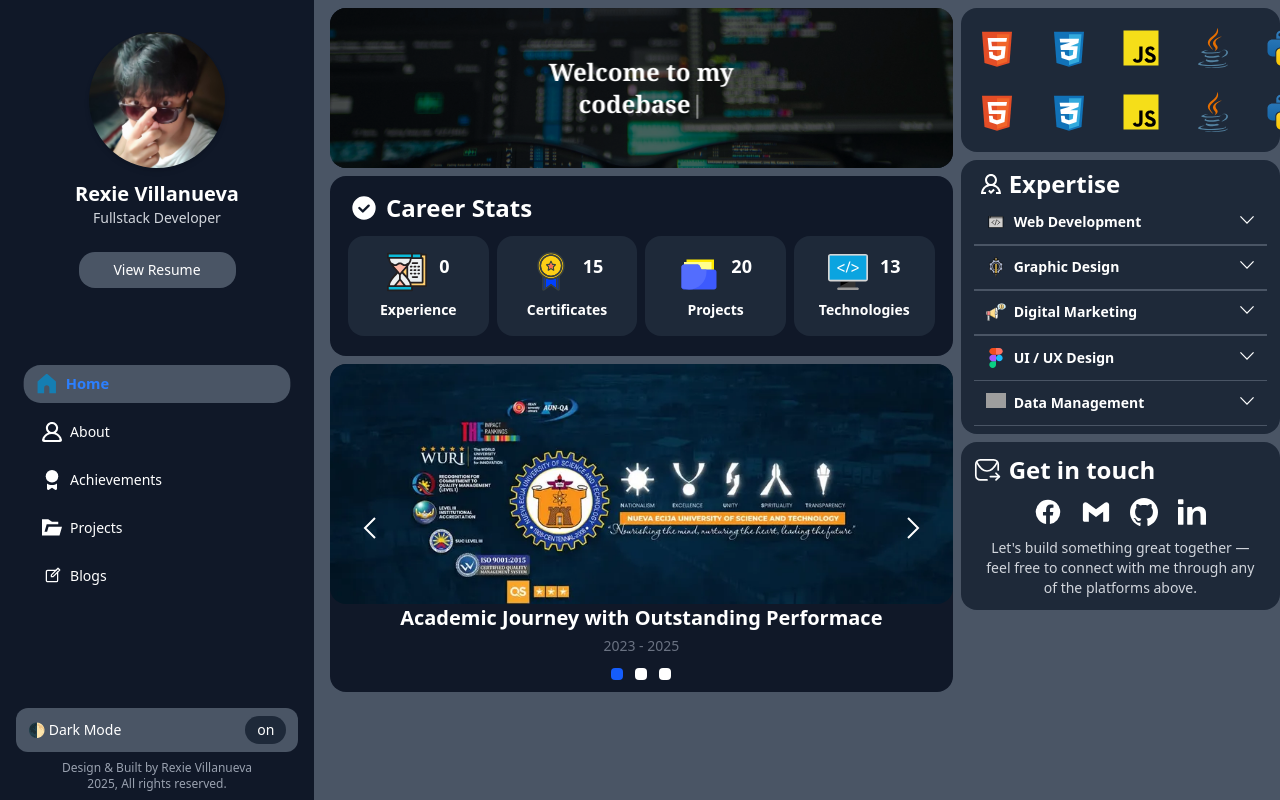
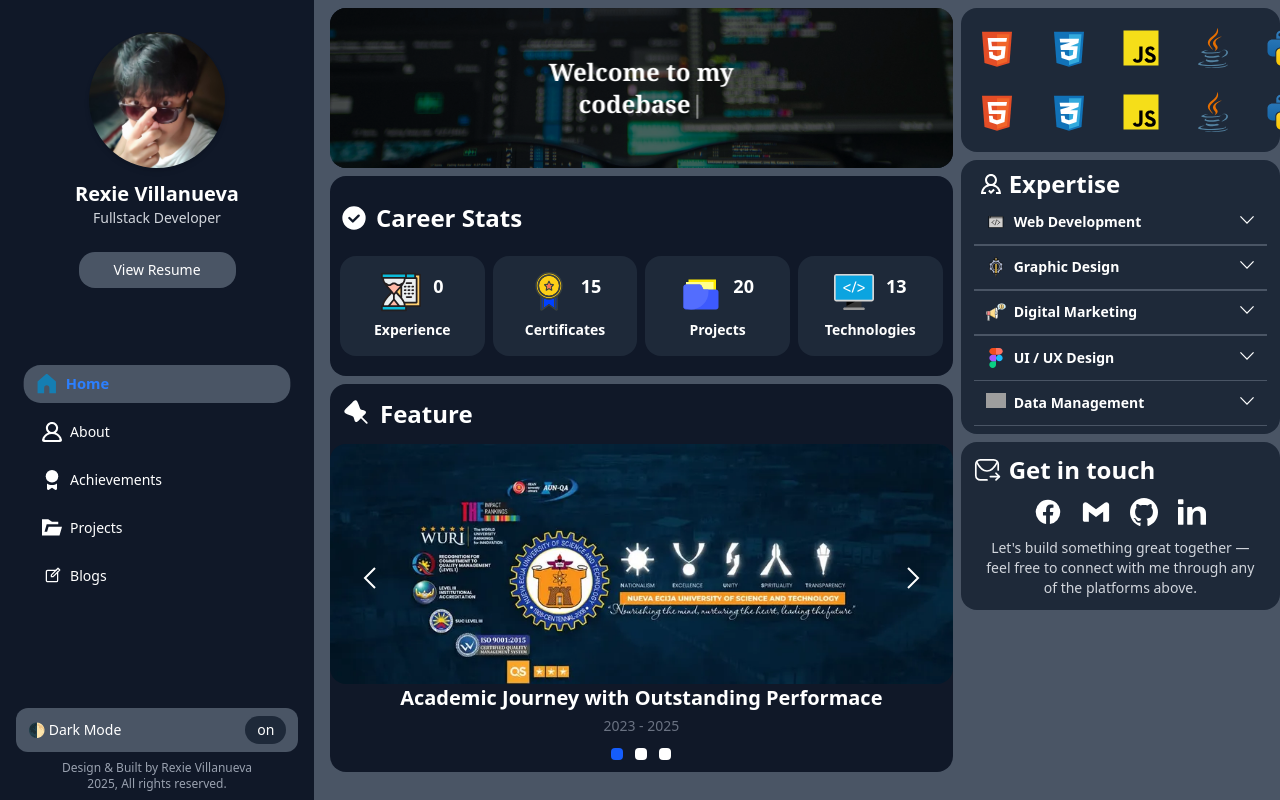
Before and after one commit to Xer0503/Portfolio-vue, a Vue app: page / in a window 1280 px wide. Built offline with nearby package versions, Linux system fonts and the light colour scheme; grey boxes are pictures that could not be loaded.

Commit message:
fix: update layout and styling in Career and Feauture components for improved user experience

```diff
--- a/src/components/ui/Career.vue
+++ b/src/components/ui/Career.vue
@@ -38,17 +38,17 @@ const icon = careerStat.reduce((map, item) => {
 
 <template>
     <!--Card-->
-    <section class="px-2 py-3 relative">
+    <section class="py-3 relative">
         <!--Card Head-->
-        <div class="my-3 md:my-1 px-3 flex space-x-2">
-            <span class="flex items-center">
+        <div class="py-2.5 md:my-1 px-2.5 flex space-x-2">
+            <span class="flex">
               <img src="/verified.svg" alt="verify" class="w-7" />
             </span>
             <h2 class="text-white font-black text-2xl">Career Stats</h2>
         </div>
 
         <!--Card Body-->
-        <div class="grid grid-cols-2 md:grid-cols-4 gap-2 text-white md:py-2 md:px-2.5">
+        <div class="grid grid-cols-2 md:grid-cols-4 px-2 gap-2 text-white md:py-2 md:px-2.5">
             <div v-for="career in careerStat"
             :key="career.id"
             @click="selectCareer = career.id"
--- a/src/components/ui/Feauture.vue
+++ b/src/components/ui/Feauture.vue
@@ -17,7 +17,13 @@ function prev() {
 </script>
 
 <template>
-  <div class="relative w-full flex flex-col items-center overflow-hidden rounded-2xl">
+  <div class="relative w-full flex flex-col overflow-hidden rounded-2xl">
+    <div class="flex space-x-2.5 px-3 py-3.5">
+      <span>
+        <img src="/pin.svg" alt="Feature" class="w-7" />
+      </span>
+      <p class="text-white font-bold text-2xl">Feature</p>
+    </div>
     <div
     class="flex transition-transform duration-300 ease-in-out"
     :style="{ transform: `translateX(-${currentIndex * 100}%)` }"
@@ -29,7 +35,7 @@ function prev() {
             class="min-w-full"
         />
     </div>
-    <div class="absolute inset-0">
+    <div class="absolute inset-0 text-center">
       <div class="flex justify-between px-1 py-2 w-full h-full">
           <div class="h-full flex justify-center">
             <button @click="prev" class="text-white px-4 py-2 rounded-full">
```
Also changed, not shown: public/pin.svg (added).
